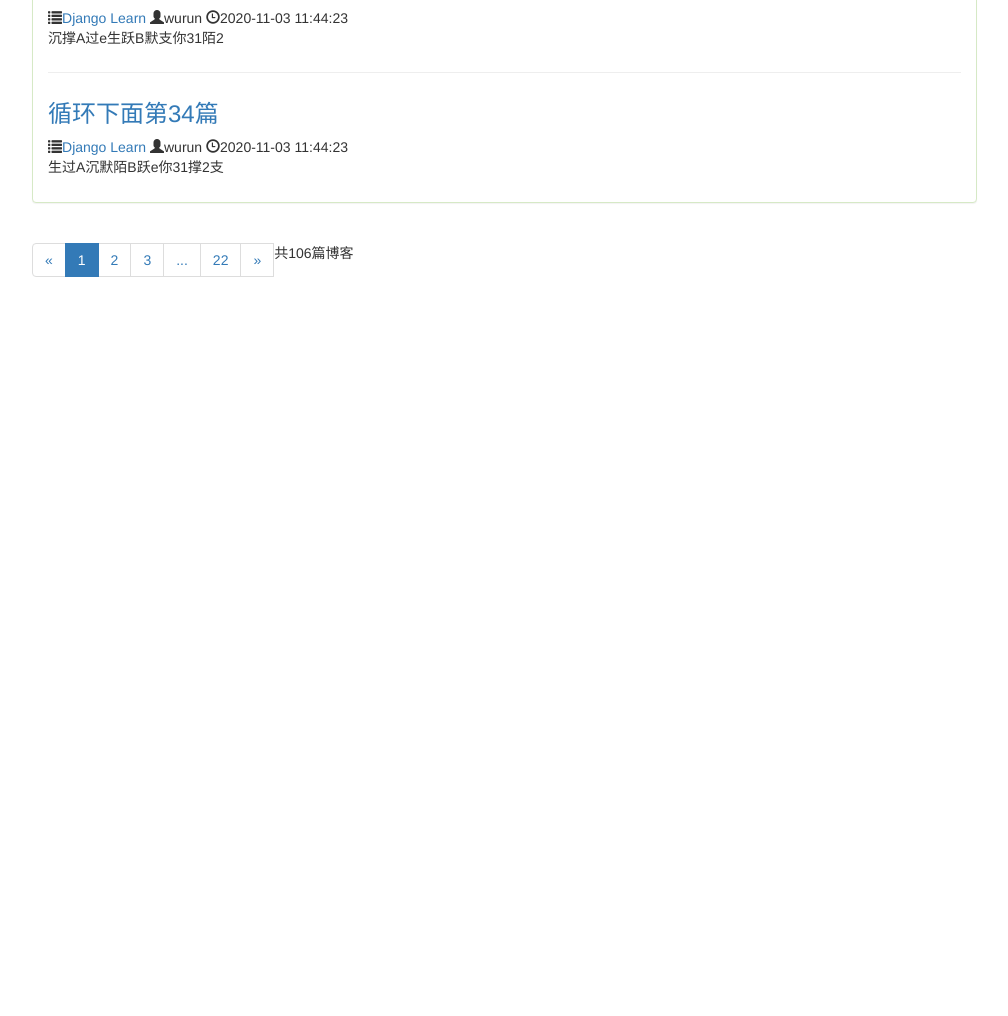
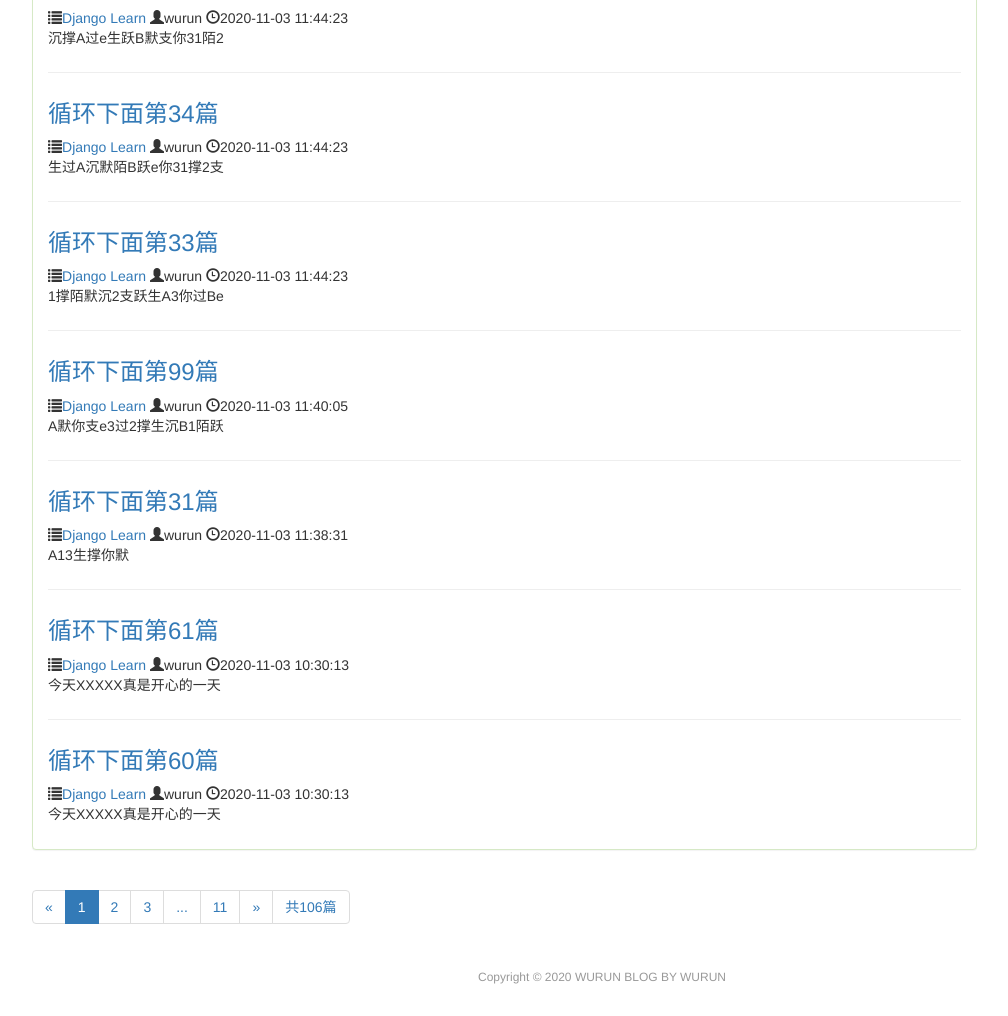
Before and after one commit to Pluto-wr/DjangoLearn, a Django app: page /blog/ in a window 1280 px wide. Shown: the part 556-1572 px from the top of the page, without its empty margins (38-1046 px from the left). Before the commit the page ends 833 px from the top, so only its background shows below. Run offline with Django 3.2, Linux system fonts and the light colour scheme; data comes from the database, SQL or seed files in the repository; some libraries are stand-ins or nearby versions.

Commit message:
更改部分html,css样式

```diff
--- a/mysite/blog/script.py
+++ b/mysite/blog/script.py
@@ -15,9 +15,9 @@
 if __name__ == '__main__':
     try:
         import os, sys, random, string, datetime
-        BASE_DIR = os.path.dirname(os.path.abspath(__file__))  # 定位到你的django根目录
+        BASE_DIR = os.path.dirname(os.path.abspath(__file__))  # 定位到django根目录
         sys.path.append(os.path.abspath(os.path.join(BASE_DIR, os.pardir)))
-        os.environ.setdefault("DJANGO_SETTINGS_MODULE", "mysite.settings")  # 你的django的settings文件
+        os.environ.setdefault("DJANGO_SETTINGS_MODULE", "mysite.settings")  # django的settings文件路径
         import django
         django.setup()
         from blog.models import BlogType, Blog
--- a/mysite/blog/templates/blog/blog_detail.html
+++ b/mysite/blog/templates/blog/blog_detail.html
@@ -17,8 +17,8 @@
 {# 页面内容 #}
 {% block content %}
     <div class="container">
-        <dib class="row">
-<!--            偏移剧中-->
+        <div class="row">
+<!--            偏移居中-->
             <div class="col-xs-10 col-xs-offset-1">
                 <h3>{{ blog.title }}</h3>
                 <ul class="blog-info-description">
@@ -31,6 +31,6 @@
                 </ul>
                 <div class="blog-content">{{ blog.content }}</div>
             </div>
-        </dib>
+        </div>
     </div>
 {% endblock %}
--- a/mysite/blog/templates/blog/blog_list.html
+++ b/mysite/blog/templates/blog/blog_list.html
@@ -79,7 +79,8 @@
                             {% else %}
                                 <span aria-hidden="true">&raquo;</span>
                             {% endif %}
-                        </li><span>共{{ page_of_blogs.paginator.count }}篇博客</span>
+                        </li>
+                        <li><span>共{{ page_of_blogs.paginator.count }}篇</span></li>
                     </ul>
                 </div>
             </div>
--- a/mysite/blog/views.py
+++ b/mysite/blog/views.py
@@ -44,7 +44,7 @@ def blog_detail(request, blog_pk):
     return render_to_response('blog/blog_detail.html', context)
 
 
-# 筛选博客类型
+# 根据博客类型获取到博客
 def blogs_with_type(request, blog_type_pk):
     context = {}
     blog_type = get_object_or_404(BlogType, pk=blog_type_pk)
--- a/mysite/mysite/settings.py
+++ b/mysite/mysite/settings.py
@@ -128,7 +128,7 @@ STATICFILES_DIRS = [
 
 # 自定义参数
 # 页面分页数
-NUMBER_OF_BLOGS_PAGES = 5
+NUMBER_OF_BLOGS_PAGES = 10
 
 # # 设置日志
 # LOGGING = {
@@ -157,7 +157,7 @@ NUMBER_OF_BLOGS_PAGES = 5
 #         'file': {  # 向文件中输出日志，日志会以文件的方式保存到项目目录下的 logs 文件夹下面；
 #             'level': 'INFO',
 #             'class': 'logging.handlers.RotatingFileHandler',
-#             'filename': os.path.join(BASE_DIR, ''),  # 日志文件的位置
+#             'filename': os.path.join(BASE_DIR, 'logs/blog.log'),  # 日志文件的位置
 #             'maxBytes': 300 * 1024 * 1024,
 #             'backupCount': 10,
 #             'formatter': 'verbose',
--- a/mysite/static/base.css
+++ b/mysite/static/base.css
@@ -5,6 +5,16 @@ padding: 0;
 
 body {
     margin-top: 70px!important;
+}
+
+/*底部区域*/
+div.footer {
+    font-size: 12px;
+    color: #999;
+    margin: 0 auto;
+    width: 100%;
+    text-align: center;
+    padding: 20px 0;
 }
 
 /*.navbar {*/
--- a/mysite/templates/base.html
+++ b/mysite/templates/base.html
@@ -37,7 +37,11 @@
             </div>
         </div>
     </div>
-
+    <!--主体内容部分-->
     {% block content %}{% endblock %}
+    <!--底部版权显示部分-->
+    <div class="footer">
+      <p>Copyright © 2020 WURUN BLOG BY WURUN </p>
+    </div>
 </body>
 </html>
```
Also changed, not shown: 1 other file.
